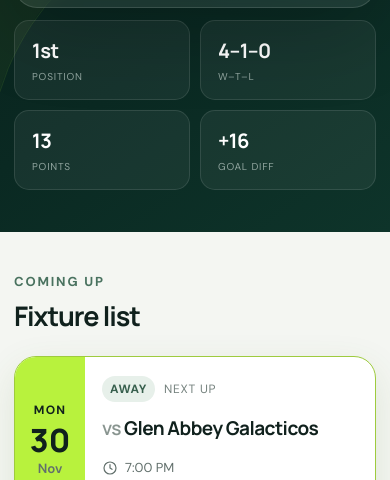
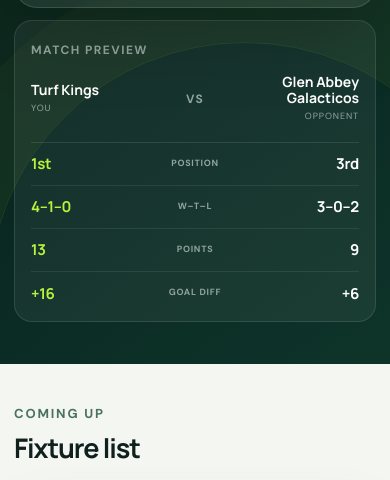
Before and after one commit to alistair-glowyr/soccer, a plain HTML site: page docs/index.html in a window 390 px wide. Shown: the part 372-852 px from the top of the page. Drawn offline with Linux system fonts and the light colour scheme.

Commit message:
Add next opponent comparison

```diff
--- a/docs/index.html
+++ b/docs/index.html
@@ -7,7 +7,7 @@
   <meta name="description" content="A fast, mobile-friendly view of the Turf Kings schedule and standings.">
   <title>Turf Kings · Matchday</title>
   <link rel="icon" href="favicon.svg" type="image/svg+xml">
-  <link rel="stylesheet" href="styles.css?v=835809ecf8">
+  <link rel="stylesheet" href="styles.css?v=b4292fb88a">
 </head>
 <body>
   <header class="hero">
@@ -30,12 +30,27 @@
               </div>
             </div>
           </div></section>
-      <div class="summary-cards" aria-label="Team summary">
-        <div class="summary-card"><strong>1st</strong><span>Position</span></div>
-        <div class="summary-card"><strong>4–1–0</strong><span>W–T–L</span></div>
-        <div class="summary-card"><strong>13</strong><span>Points</span></div>
-        <div class="summary-card"><strong>+16</strong><span>Goal diff</span></div>
-      </div>
+
+      <section class="matchup-preview" aria-label="Match preview: Turf Kings versus Glen Abbey Galacticos">
+        <p class="preview-kicker">Match preview</p>
+        <div class="preview-teams">
+          <div class="preview-team is-us">
+            <span class="team-badge">TK</span>
+            <div><strong>Turf Kings</strong><small>You</small></div>
+          </div>
+          <span class="preview-vs">vs</span>
+          <div class="preview-team is-opponent">
+            <span class="team-badge">GA</span>
+            <div><strong>Glen Abbey Galacticos</strong><small>Opponent</small></div>
+          </div>
+        </div>
+        <div class="comparison-table">
+          <div class="comparison-row"><strong>1st</strong><span>Position</span><strong>3rd</strong></div>
+          <div class="comparison-row"><strong>4–1–0</strong><span>W–T–L</span><strong>3–0–2</strong></div>
+          <div class="comparison-row"><strong>13</strong><span>Points</span><strong>9</strong></div>
+          <div class="comparison-row"><strong>+16</strong><span>Goal diff</span><strong>+6</strong></div>
+        </div>
+      </section>
     </div>
   </header>
 
--- a/docs/styles.css
+++ b/docs/styles.css
@@ -45,11 +45,24 @@ a { color: inherit; }
 .match-meta a, .fixture-meta a { text-decoration-color: rgba(255,255,255,.35); text-underline-offset: 3px; }
 svg { width: 16px; height: 16px; fill: none; stroke: currentColor; stroke-width: 1.8; stroke-linecap: round; stroke-linejoin: round; flex: 0 0 auto; }
 .season-complete p { color: #9fb2ac; margin-bottom: 0; }
-.summary-cards { display: grid; grid-template-columns: repeat(4, 1fr); gap: 12px; margin-top: 16px; }
-.summary-card { min-width: 0; padding: 20px 22px; border: 1px solid rgba(255,255,255,.11); border-radius: 18px; background: rgba(255,255,255,.055); }
-.summary-card strong, .summary-card span { display: block; }
-.summary-card strong { font-family: Manrope, sans-serif; font-size: 23px; letter-spacing: -.03em; }
-.summary-card span { margin-top: 3px; color: #91a59f; font-size: 12px; text-transform: uppercase; letter-spacing: .08em; }
+.matchup-preview { margin-top: 16px; padding: 24px 28px 8px; border: 1px solid rgba(255,255,255,.11); border-radius: 22px; background: rgba(255,255,255,.055); }
+.preview-kicker { margin: 0 0 18px; color: #91a59f; font-size: 12px; font-weight: 700; letter-spacing: .12em; text-transform: uppercase; }
+.preview-teams { display: grid; grid-template-columns: minmax(0, 1fr) 46px minmax(0, 1fr); align-items: center; gap: 14px; padding-bottom: 22px; }
+.preview-team { min-width: 0; display: flex; align-items: center; gap: 12px; }
+.preview-team.is-opponent { flex-direction: row-reverse; text-align: right; }
+.team-badge { width: 42px; height: 42px; display: grid; flex: 0 0 auto; place-items: center; border-radius: 13px; background: var(--lime); color: var(--forest); font: 800 14px Manrope, sans-serif; }
+.is-opponent .team-badge { background: rgba(255,255,255,.13); color: #fff; }
+.preview-team div { min-width: 0; display: grid; }
+.preview-team strong { overflow: hidden; font: 700 18px/1.2 Manrope, sans-serif; text-overflow: ellipsis; white-space: nowrap; }
+.preview-team small { margin-top: 3px; color: #91a59f; font-size: 11px; text-transform: uppercase; letter-spacing: .1em; }
+.preview-vs { color: #91a59f; font-size: 12px; font-weight: 700; letter-spacing: .1em; text-align: center; text-transform: uppercase; }
+.comparison-table { border-top: 1px solid rgba(255,255,255,.1); }
+.comparison-row { display: grid; grid-template-columns: 1fr 120px 1fr; align-items: center; min-height: 48px; border-bottom: 1px solid rgba(255,255,255,.08); text-align: center; }
+.comparison-row:last-child { border-bottom: 0; }
+.comparison-row strong { font: 700 17px Manrope, sans-serif; letter-spacing: -.02em; }
+.comparison-row strong:first-child { color: var(--lime); text-align: left; }
+.comparison-row strong:last-child { text-align: right; }
+.comparison-row span { color: #91a59f; font-size: 11px; font-weight: 700; letter-spacing: .08em; text-transform: uppercase; }
 .main-content { min-height: 480px; padding-block: 54px 76px; }
 .panel + .panel { margin-top: 72px; }
 .section-heading { display: flex; align-items: end; justify-content: space-between; gap: 24px; margin-bottom: 24px; }
@@ -111,10 +124,15 @@ footer { border-top: 1px solid var(--line); background: #e9eee9; }
   .date-tile strong { font-size: 26px; }
   .next-copy h2 { font-size: 25px; }
   .match-meta { display: grid; margin-top: 17px; }
-  .summary-cards { grid-template-columns: repeat(2, 1fr); gap: 10px; margin-top: 12px; }
-  .summary-card { padding: 15px 17px; border-radius: 15px; }
-  .summary-card strong { font-size: 20px; }
-  .summary-card span { font-size: 10px; }
+  .matchup-preview { margin-top: 12px; padding: 20px 16px 6px; border-radius: 18px; }
+  .preview-kicker { margin-bottom: 15px; }
+  .preview-teams { grid-template-columns: minmax(0, 1fr) 28px minmax(0, 1fr); gap: 7px; padding-bottom: 18px; }
+  .team-badge { display: none; }
+  .preview-team strong { font-size: 14px; white-space: normal; }
+  .preview-team small { font-size: 9px; }
+  .comparison-row { grid-template-columns: 1fr 82px 1fr; min-height: 43px; }
+  .comparison-row strong { font-size: 15px; }
+  .comparison-row span { font-size: 9px; }
   .main-content { padding-block: 40px 54px; }
   .panel + .panel { margin-top: 56px; }
   .section-heading { align-items: start; margin-bottom: 19px; }
--- a/site/styles.css
+++ b/site/styles.css
@@ -45,11 +45,24 @@ a { color: inherit; }
 .match-meta a, .fixture-meta a { text-decoration-color: rgba(255,255,255,.35); text-underline-offset: 3px; }
 svg { width: 16px; height: 16px; fill: none; stroke: currentColor; stroke-width: 1.8; stroke-linecap: round; stroke-linejoin: round; flex: 0 0 auto; }
 .season-complete p { color: #9fb2ac; margin-bottom: 0; }
-.summary-cards { display: grid; grid-template-columns: repeat(4, 1fr); gap: 12px; margin-top: 16px; }
-.summary-card { min-width: 0; padding: 20px 22px; border: 1px solid rgba(255,255,255,.11); border-radius: 18px; background: rgba(255,255,255,.055); }
-.summary-card strong, .summary-card span { display: block; }
-.summary-card strong { font-family: Manrope, sans-serif; font-size: 23px; letter-spacing: -.03em; }
-.summary-card span { margin-top: 3px; color: #91a59f; font-size: 12px; text-transform: uppercase; letter-spacing: .08em; }
+.matchup-preview { margin-top: 16px; padding: 24px 28px 8px; border: 1px solid rgba(255,255,255,.11); border-radius: 22px; background: rgba(255,255,255,.055); }
+.preview-kicker { margin: 0 0 18px; color: #91a59f; font-size: 12px; font-weight: 700; letter-spacing: .12em; text-transform: uppercase; }
+.preview-teams { display: grid; grid-template-columns: minmax(0, 1fr) 46px minmax(0, 1fr); align-items: center; gap: 14px; padding-bottom: 22px; }
+.preview-team { min-width: 0; display: flex; align-items: center; gap: 12px; }
+.preview-team.is-opponent { flex-direction: row-reverse; text-align: right; }
+.team-badge { width: 42px; height: 42px; display: grid; flex: 0 0 auto; place-items: center; border-radius: 13px; background: var(--lime); color: var(--forest); font: 800 14px Manrope, sans-serif; }
+.is-opponent .team-badge { background: rgba(255,255,255,.13); color: #fff; }
+.preview-team div { min-width: 0; display: grid; }
+.preview-team strong { overflow: hidden; font: 700 18px/1.2 Manrope, sans-serif; text-overflow: ellipsis; white-space: nowrap; }
+.preview-team small { margin-top: 3px; color: #91a59f; font-size: 11px; text-transform: uppercase; letter-spacing: .1em; }
+.preview-vs { color: #91a59f; font-size: 12px; font-weight: 700; letter-spacing: .1em; text-align: center; text-transform: uppercase; }
+.comparison-table { border-top: 1px solid rgba(255,255,255,.1); }
+.comparison-row { display: grid; grid-template-columns: 1fr 120px 1fr; align-items: center; min-height: 48px; border-bottom: 1px solid rgba(255,255,255,.08); text-align: center; }
+.comparison-row:last-child { border-bottom: 0; }
+.comparison-row strong { font: 700 17px Manrope, sans-serif; letter-spacing: -.02em; }
+.comparison-row strong:first-child { color: var(--lime); text-align: left; }
+.comparison-row strong:last-child { text-align: right; }
+.comparison-row span { color: #91a59f; font-size: 11px; font-weight: 700; letter-spacing: .08em; text-transform: uppercase; }
 .main-content { min-height: 480px; padding-block: 54px 76px; }
 .panel + .panel { margin-top: 72px; }
 .section-heading { display: flex; align-items: end; justify-content: space-between; gap: 24px; margin-bottom: 24px; }
@@ -111,10 +124,15 @@ footer { border-top: 1px solid var(--line); background: #e9eee9; }
   .date-tile strong { font-size: 26px; }
   .next-copy h2 { font-size: 25px; }
   .match-meta { display: grid; margin-top: 17px; }
-  .summary-cards { grid-template-columns: repeat(2, 1fr); gap: 10px; margin-top: 12px; }
-  .summary-card { padding: 15px 17px; border-radius: 15px; }
-  .summary-card strong { font-size: 20px; }
-  .summary-card span { font-size: 10px; }
+  .matchup-preview { margin-top: 12px; padding: 20px 16px 6px; border-radius: 18px; }
+  .preview-kicker { margin-bottom: 15px; }
+  .preview-teams { grid-template-columns: minmax(0, 1fr) 28px minmax(0, 1fr); gap: 7px; padding-bottom: 18px; }
+  .team-badge { display: none; }
+  .preview-team strong { font-size: 14px; white-space: normal; }
+  .preview-team small { font-size: 9px; }
+  .comparison-row { grid-template-columns: 1fr 82px 1fr; min-height: 43px; }
+  .comparison-row strong { font-size: 15px; }
+  .comparison-row span { font-size: 9px; }
   .main-content { padding-block: 40px 54px; }
   .panel + .panel { margin-top: 56px; }
   .section-heading { align-items: start; margin-bottom: 19px; }
```
Also changed, not shown: 1 other file.
